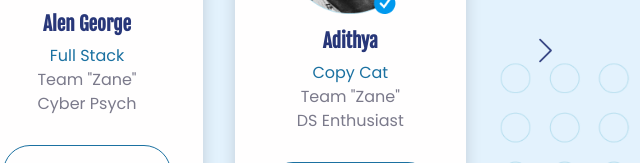
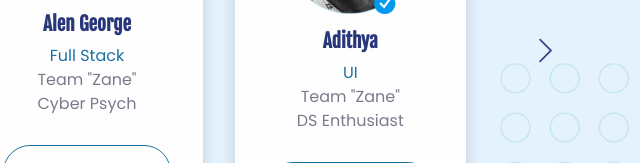
Before and after one commit to Ryan93075/Zane-health-bot, a plain HTML site: page root1/index.html in a window 1280 px wide. Shown: the part 2637-2800 px from the top of the page, 553-1193 px from the left. Drawn offline with nearby package versions, Linux system fonts and the light colour scheme.

Commit message:
Update index.html

```diff
--- a/root1/index.html
+++ b/root1/index.html
@@ -394,7 +394,7 @@
                         <div class="card card-span h-100 shadow">
                           <div class="card-body d-flex flex-column flex-center py-5"><img src="assets/img/gallery/leo-mario.png" width="128" alt="..." />
                             <h5 class="mt-3">Adithya</h5>
-                            <p class="mb-0 fs-xxl-1">Copy Cat</p>
+                            <p class="mb-0 fs-xxl-1">UI</p>
                             <p class="text-600 mb-0">Team "Zane"</p>
                             <p class="text-600 mb-4">DS Enthusiast</p>
                             <div class="text-center">
@@ -428,7 +428,7 @@
                         <div class="card card-span h-100 shadow">
                           <div class="card-body d-flex flex-column flex-center py-5"><img src="assets/img/gallery/jane.png" width="128" alt="..." />
                             <h5 class="mt-3">Guna Priya</h5>
-                            <p class="mb-0 fs-xxl-1">Copy Cat</p>
+                            <p class="mb-0 fs-xxl-1">UX</p>
                             <p class="text-600 mb-0">Team "Kickstarters"</p>
                             <p class="text-600 mb-4">Programmer</p>
                             <div class="text-center">
```
